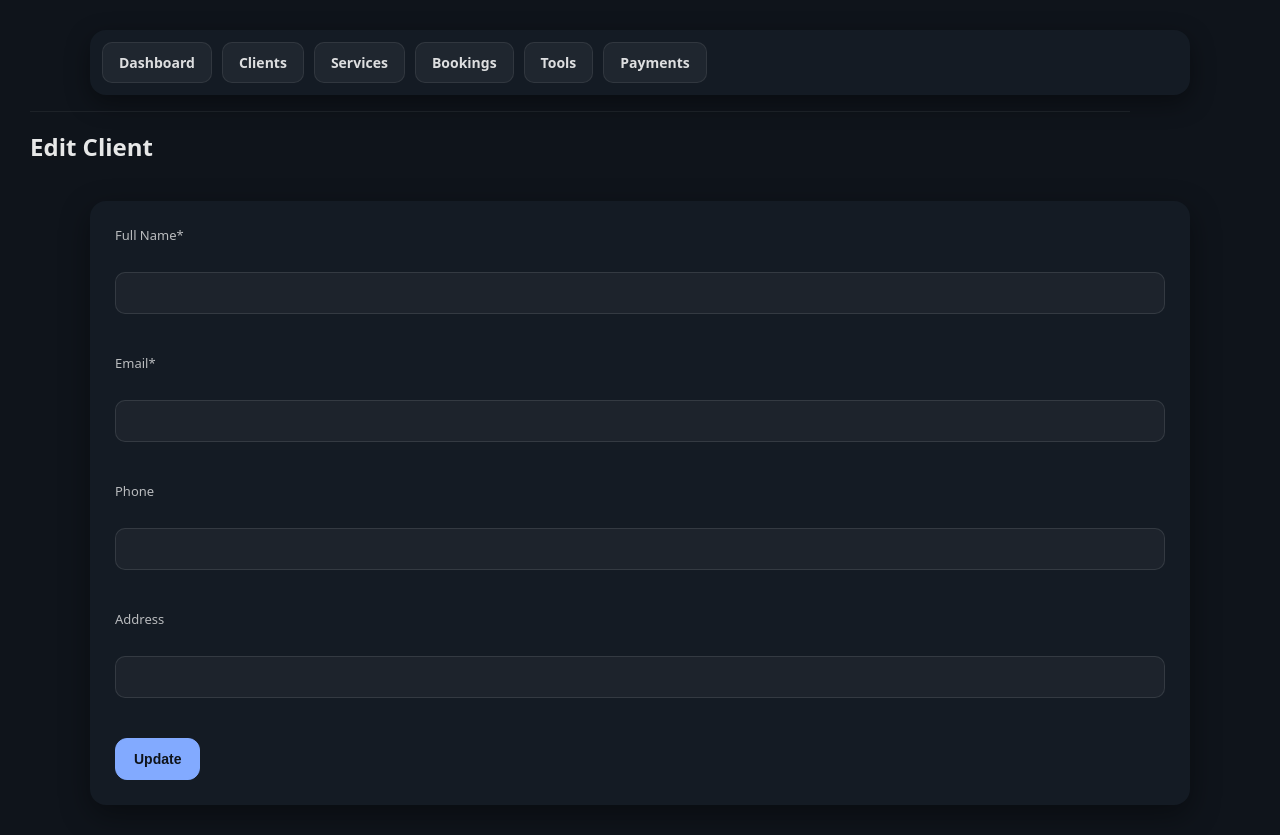
After one commit to LaTerrree07/Lim_LAB_5_Tools_Assignment_with_Payments, a PHP site: page /pages/clients_edit.php?id=1 in a window 1280 px wide. The commit adds this page. Run offline with PHP 8.4, Linux system fonts and the light colour scheme; data that the repository does not hold is empty.

Commit message:
Initial commit: Client Management System

```diff
--- a/assets/style.css
+++ b/assets/style.css
@@ -1,15 +1,30 @@
-/* =========================================================
-   assessment_beginner — Improved Modern Web App UI
-   ========================================================= */
-
-/* ---------- Reset ---------- */
+/*Base Reset */
 * {
   box-sizing: border-box;
 }
 
-/* ---------- Base ---------- */
+:root {
+  --bg: #0f141b;
+  --panel: #141b24;
+  --panel-2: rgba(255, 255, 255, 0.05);
+  --text: rgba(255, 255, 255, 0.9);
+  --muted: rgba(255, 255, 255, 0.7);
+  --border: rgba(255, 255, 255, 0.1);
+  --border-soft: rgba(255, 255, 255, 0.06);
+  --shadow: 0 10px 30px rgba(0, 0, 0, 0.4);
+
+  --accent: #82aaff;
+  --accent-2: #6f9cff;
+
+  --r-sm: 10px;
+  --r-md: 12px;
+  --r-lg: 16px;
+}
+
+/*Page Layout*/
 body {
   margin: 0;
+  padding: 30px;
   font-family:
     system-ui,
     -apple-system,
@@ -17,86 +32,111 @@ body {
     Roboto,
     Arial,
     sans-serif;
-  background: #0f141b;
-  color: rgba(255, 255, 255, 0.9);
-  padding: 30px;
+  background: var(--bg);
+  color: var(--text);
 }
 
-/* ---------- Container ---------- */
 body > * {
   max-width: 1100px;
   margin: 0 auto;
 }
 
-/* ---------- Headings ---------- */
 h2 {
   font-size: 24px;
-  margin-bottom: 18px;
+  margin: 0 0 18px;
   font-weight: 600;
 }
 
-/* ---------- Navigation ---------- */
+/*Links*/
+a {
+  color: var(--accent);
+  text-decoration: none;
+}
+
+a:hover {
+  text-decoration: underline;
+}
+
+/*Navigation*/
 div[style*="display:flex"] {
-  background: #141b24;
+  background: var(--panel);
   padding: 12px;
-  border-radius: 16px;
+  border-radius: var(--r-lg);
   box-shadow: 0 8px 25px rgba(0, 0, 0, 0.4);
 }
 
 div[style*="display:flex"] a {
+  display: inline-block;
   padding: 10px 16px;
-  border-radius: 10px;
+  border-radius: var(--r-sm);
+  font-size: 14px;
+  font-weight: 600;
+
+  color: rgba(255, 255, 255, 0.85);
   text-decoration: none;
-  color: rgba(255, 255, 255, 0.85);
+
   background: rgba(255, 255, 255, 0.05);
-  transition: all 0.2s ease;
-  font-size: 14px;
+  border: 1px solid rgba(255, 255, 255, 0.08);
+
+  transition:
+    transform 0.2s ease,
+    background 0.2s ease,
+    border-color 0.2s ease;
 }
 
 div[style*="display:flex"] a:hover {
-  background: rgba(130, 170, 255, 0.25);
+  text-decoration: none;
+  background: rgba(130, 170, 255, 0.18);
+  border-color: rgba(130, 170, 255, 0.35);
   transform: translateY(-2px);
 }
 
-/* ---------- Dashboard Cards ---------- */
+hr {
+  border: none;
+  border-top: 1px solid var(--border-soft);
+  margin: 14px 0 18px;
+}
+
+/*Dashboard Cards */
 ul {
   display: grid;
   grid-template-columns: repeat(auto-fit, minmax(220px, 1fr));
   gap: 18px;
+
   padding: 0;
+  margin: 20px 0 0;
   list-style: none;
-  margin-top: 20px;
 }
 
 ul li {
-  background: #141b24;
+  background: var(--panel);
   padding: 20px;
-  border-radius: 16px;
+  border-radius: var(--r-lg);
   box-shadow: 0 10px 30px rgba(0, 0, 0, 0.35);
   font-size: 15px;
 }
 
 ul li b {
   display: block;
+  margin-top: 8px;
   font-size: 26px;
-  margin-top: 8px;
-  color: #82aaff;
+  color: var(--accent);
 }
 
-/* ---------- Forms ---------- */
+/*Forms*/
 form {
-  background: #141b24;
+  background: var(--panel);
   padding: 25px;
-  border-radius: 16px;
-  box-shadow: 0 10px 30px rgba(0, 0, 0, 0.4);
+  border-radius: var(--r-lg);
+  box-shadow: var(--shadow);
   margin-top: 20px;
 }
 
 label {
-  font-size: 13px;
   display: block;
   margin-bottom: 6px;
-  color: rgba(255, 255, 255, 0.7);
+  font-size: 13px;
+  color: var(--muted);
 }
 
 input,
@@ -104,10 +144,12 @@ select,
 textarea {
   width: 100%;
   padding: 12px;
-  border-radius: 10px;
-  border: 1px solid rgba(255, 255, 255, 0.1);
+  border-radius: var(--r-sm);
+
+  border: 1px solid var(--border);
   background: rgba(255, 255, 255, 0.04);
-  color: white;
+  color: rgba(255, 255, 255, 0.92);
+
   margin-bottom: 18px;
   font-size: 14px;
 }
@@ -116,117 +158,101 @@ input:focus,
 select:focus,
 textarea:focus {
   outline: none;
-  border-color: #82aaff;
-  box-shadow: 0 0 0 3px rgba(130, 170, 255, 0.25);
+  border-color: rgba(130, 170, 255, 0.7);
+  box-shadow: 0 0 0 3px rgba(130, 170, 255, 0.22);
 }
 
-/* ---------- Buttons (Unified Style) ---------- */
 button,
 input[type="submit"],
-a.button {
+p a,
+a[href*="_add.php"],
+a[href*="create.php"] {
   display: inline-block;
   padding: 12px 18px;
-  border-radius: 12px;
-  border: 1px solid #82aaff;
+  border-radius: var(--r-md);
 
-  background: #82aaff;
-  color: #0f141b;
+  border: 1px solid var(--accent);
+  background: var(--accent);
+  color: var(--bg);
 
-  font-weight: 600;
+  font-weight: 700;
   font-size: 14px;
+  text-decoration: none;
   text-align: center;
-  text-decoration: none;
 
   cursor: pointer;
-  transition: all 0.2s ease;
+  transition:
+    transform 0.2s ease,
+    background 0.2s ease,
+    border-color 0.2s ease;
 }
 
 button:hover,
 input[type="submit"]:hover,
-a.button:hover {
-  background: #6f9cff;
-  border-color: #6f9cff;
+p a:hover,
+a[href*="_add.php"]:hover,
+a[href*="create.php"]:hover {
+  text-decoration: none;
+  background: var(--accent-2);
+  border-color: var(--accent-2);
   transform: translateY(-2px);
 }
 
-/* ---------- Tables ---------- */
+p {
+  display: flex;
+  gap: 10px;
+  flex-wrap: wrap;
+}
+
+/*Tables*/
 table {
   width: 100%;
   border-collapse: collapse;
-  background: #141b24;
-  border-radius: 16px;
+
+  background: var(--panel);
+  border-radius: var(--r-lg);
   overflow: hidden;
+
   margin-top: 20px;
-  box-shadow: 0 10px 30px rgba(0, 0, 0, 0.4);
+  box-shadow: var(--shadow);
 }
 
 th {
-  background: rgba(255, 255, 255, 0.05);
   text-align: left;
   padding: 14px;
   font-size: 13px;
+
+  background: var(--panel-2);
   color: rgba(255, 255, 255, 0.75);
 }
 
 td {
   padding: 14px;
-  border-top: 1px solid rgba(255, 255, 255, 0.06);
   font-size: 14px;
   color: rgba(255, 255, 255, 0.88);
+  border-top: 1px solid var(--border-soft);
 }
 
 tr:hover td {
   background: rgba(255, 255, 255, 0.03);
 }
 
-/* ---------- Links ---------- */
-a {
-  color: #82aaff;
-  text-decoration: none;
-}
-
-a:hover {
-  text-decoration: underline;
-}
-
-/* ---------- Action Links (Look Like Buttons) ---------- */
-p a,
-a[href*="_add.php"],
-a[href*="create.php"] {
-  display: inline-block;
-  padding: 10px 16px;
-  border-radius: 12px;
-
-  background: #82aaff;
-  color: #0f141b;
-
-  font-weight: 600;
-  text-decoration: none;
-
-  transition: 0.2s ease;
-}
-
-p a:hover,
-a[href*="_add.php"]:hover,
-a[href*="create.php"]:hover {
-  background: #6f9cff;
-  transform: translateY(-2px);
-}
-
-/* ---------- Badge / Pill (Reusable) ---------- */
+/*Badges / Status Pills*/
 .pill,
 .status {
   display: inline-block;
   padding: 6px 10px;
   border-radius: 999px;
+
   font-size: 12px;
-  font-weight: 700;
-  border: 1px solid rgba(255, 255, 255, 0.14);
+  font-weight: 800;
   letter-spacing: 0.3px;
   text-transform: uppercase;
+
+  border: 1px solid rgba(255, 255, 255, 0.14);
 }
 
-/* ---------- Booking Status (Pills) ---------- */
+/* Booking Status */
 .status-pending {
   background: rgba(255, 193, 7, 0.14);
   border-color: rgba(255, 193, 7, 0.35);
--- /dev/null
+++ b/pages/clients_edit.php
@@ -0,0 +1,56 @@
+<?php
+include "../db.php";
+
+$id = $_GET['id'];
+
+$get = mysqli_query($conn, "SELECT * FROM clients WHERE client_id = $id");
+$client = mysqli_fetch_assoc($get);
+
+$message = "";
+
+if (isset($_POST['update'])) {
+  $full_name = $_POST['full_name'];
+  $email = $_POST['email'];
+  $phone = $_POST['phone'];
+  $address = $_POST['address'];
+
+  if ($full_name == "" || $email == "") {
+    $message = "Name and Email are required!";
+  } else {
+    $sql = "UPDATE clients
+            SET full_name='$full_name', email='$email', phone='$phone', address='$address'
+            WHERE client_id=$id";
+    mysqli_query($conn, $sql);
+    header("Location: clients_list.php");
+    exit;
+  }
+}
+?>
+<!doctype html>
+<html>
+<head><meta charset="utf-8"><title>Edit Client</title>
+<link rel="stylesheet" href="/assessment_beginner/assets/style.css?v=2">
+</head>
+<body>
+<?php include "../nav.php"; ?>
+
+<h2>Edit Client</h2>
+<p style="color:red;"><?php echo $message; ?></p>
+
+<form method="post">
+  <label>Full Name*</label><br>
+  <input type="text" name="full_name" value="<?php echo $client['full_name']; ?>"><br><br>
+
+  <label>Email*</label><br>
+  <input type="text" name="email" value="<?php echo $client['email']; ?>"><br><br>
+
+  <label>Phone</label><br>
+  <input type="text" name="phone" value="<?php echo $client['phone']; ?>"><br><br>
+
+  <label>Address</label><br>
+  <input type="text" name="address" value="<?php echo $client['address']; ?>"><br><br>
+
+  <button type="submit" name="update">Update</button>
+</form>
+</body>
+</html>
```
Also changed, not shown: other parts of assets/style.css (+61 -4 lines), pages/clients_add.php (added, +50 -0 lines), pages/clients_list.php (added, +33 -0 lines).
